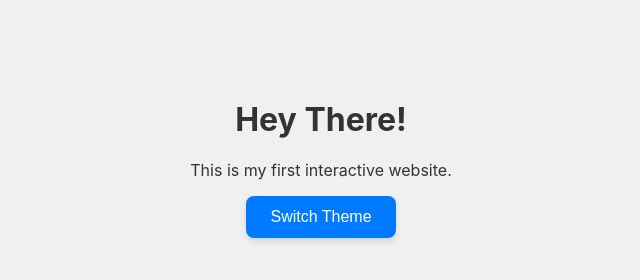
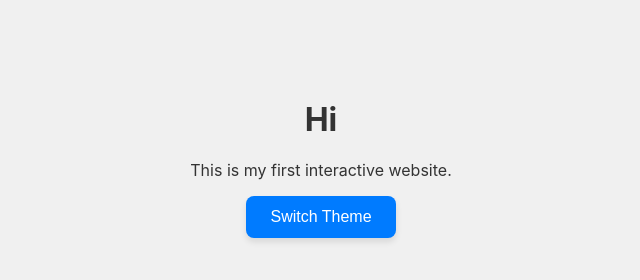
Before and after one commit to blueshirtu-ai/bluesite, a plain HTML site: page index.html in a window 1280 px wide. Shown: the whole page, without its empty margins (319-959 px from the left). Drawn offline with Linux system fonts and the light colour scheme.

Commit message:
Update index.html to change greeting from 'Hey There!' to 'Hi'

```diff
--- a/index.html
+++ b/index.html
@@ -8,7 +8,7 @@
     <link rel="stylesheet" href="style.css">
 </head>
 <body>
-    <h1>Hey There!</h1>
+    <h1>Hi</h1>
     <p>This is my first interactive website.</p>
 
     <!-- The Button -->
```
